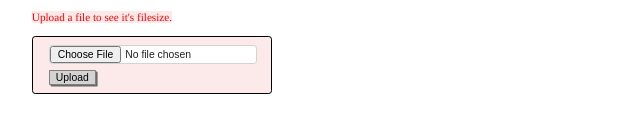
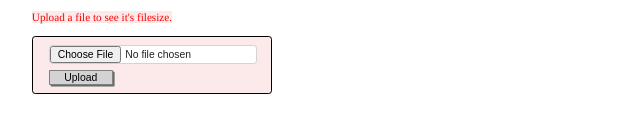
Before and after one commit to JP-Dub/file-metadata, a website: page views/index.html in a window 1280 px wide. Shown: the part 161-294 px from the top of the page, 71-711 px from the left. Drawn offline with Linux system fonts and the light colour scheme.

Commit message:
🐲🌖 Checkpoint public/style.css:553280/167 views/index.html:553280/34 public/client.js:553280/2

```diff
--- a/public/style.css
+++ b/public/style.css
@@ -105,7 +105,8 @@ input {
 }
 
 button {
-  justify-content: center;
+  height: 1.8vmin;
+  width: 8vmin;
   font-size: 1.3vmin;
   border-radius: .1vmin;
   background-color: lightgrey;
--- a/views/index.html
+++ b/views/index.html
@@ -28,7 +28,7 @@
       <footer>
           <p><mark>Upload a file to see it's filesize.</mark></p>
           <form>
-            <input type="file" maxlength="100">
+            <input id = "upload" type="file" maxlength="100">
             <button type="submit">Upload</button>
           </form>
           <section class="dreams">
```
Also changed, not shown: public/client.js (line endings or trailing spaces), public/upload.js (added).
